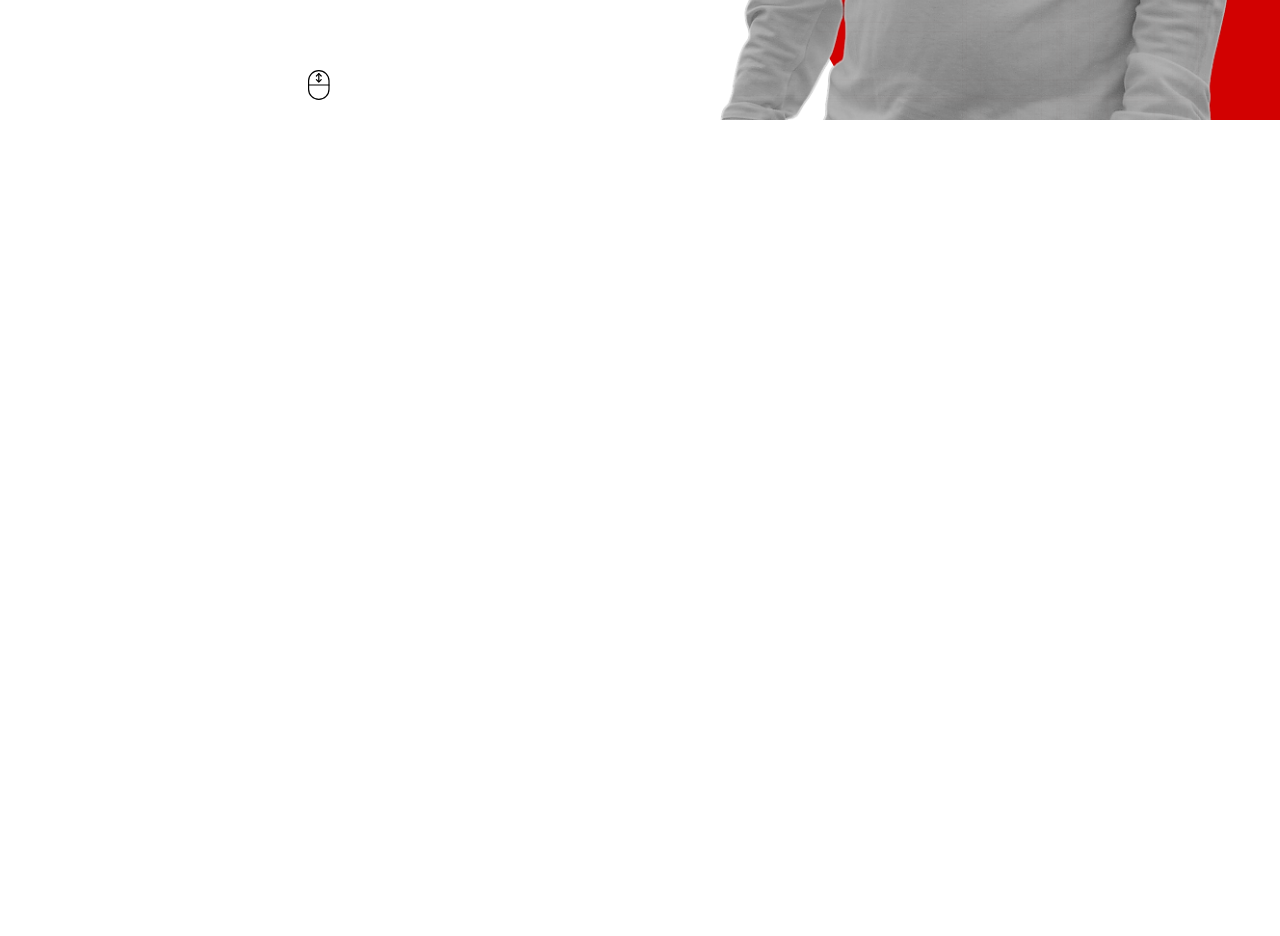
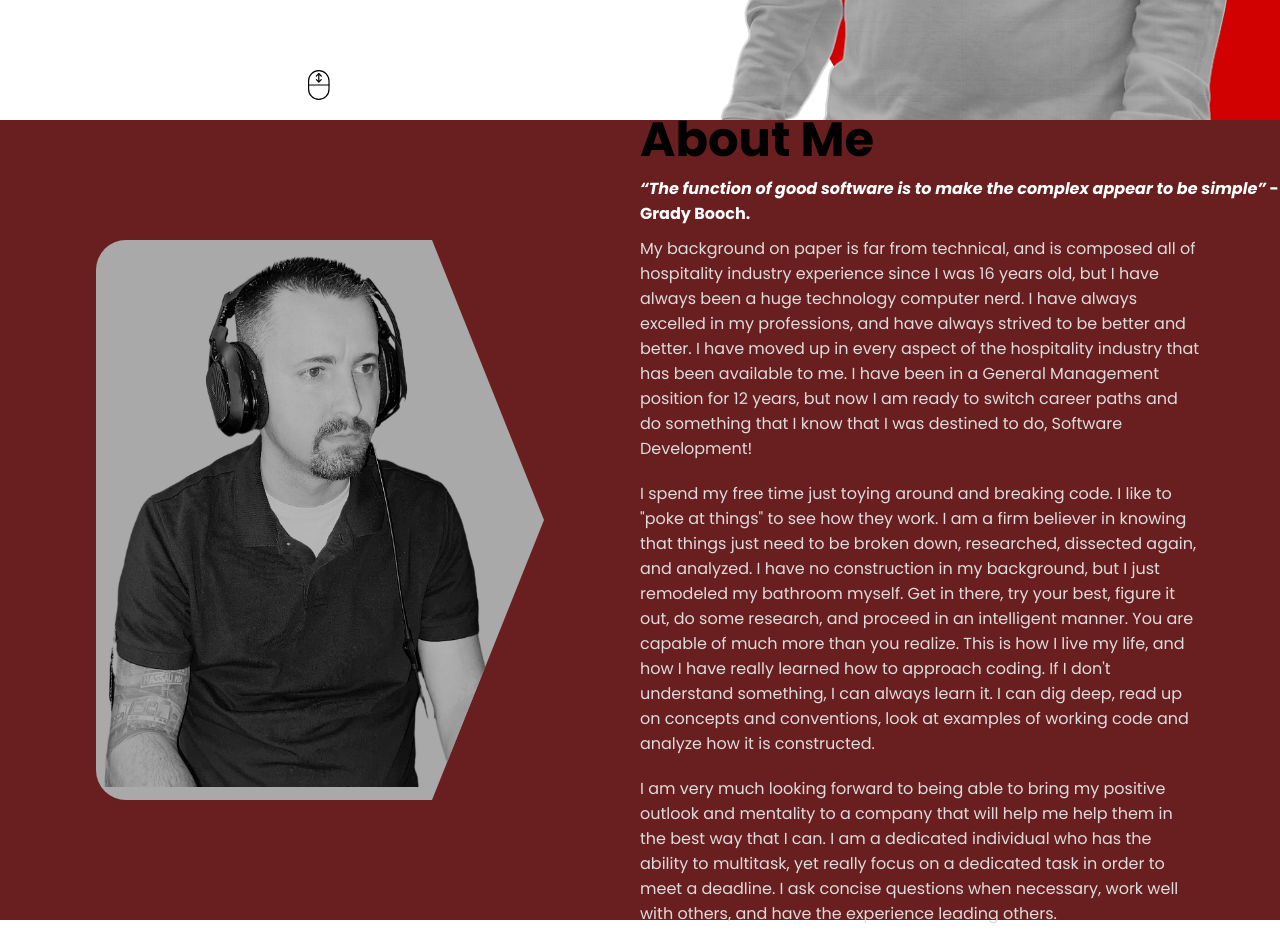
Before and after one commit to DavidWendtNJIT/Portfolio, a React (Create React App) app: page / in a window 1280 px wide. Shown: the part 680-1616 px from the top of the page. Before the commit the page ends 800 px from the top, so only its background shows below. Built offline with nearby package versions, Linux system fonts and the light colour scheme.

Commit message:
about me created

```diff
--- a/public/index.html
+++ b/public/index.html
@@ -15,7 +15,7 @@
     <link rel="apple-touch-icon" href="%PUBLIC_URL%/logo192.png" />
     <link rel="manifest" href="%PUBLIC_URL%/manifest.json" />
     <link
-      href="https://fonts.googleapis.com/css2?family=Poppins:wght@200;300;400;500;600;700;800;900&display=swap"
+      href="https://fonts.googleapis.com/css2?family=Poppins:ital,wght@0,200;0,300;0,400;0,500;0,600;0,700;0,800;0,900;1,400;1,500;1,600;1,700;1,800;1,900&display=swap"
       rel="stylesheet"
     />
     <style>
--- a/src/App.js
+++ b/src/App.js
@@ -1,9 +1,11 @@
+import About from "./components/about/About";
 import Intro from "./components/intro/Intro";
 
 function App() {
   return (
     <div>
       <Intro/>
+      <About/>
     </div>
   );
 }
--- /dev/null
+++ b/src/components/about/About.jsx
@@ -0,0 +1,55 @@
+import "./about.css"
+import me from "../../img/me_coding_bw.png"
+
+const About = () => {
+  return (
+    <div className="about">
+      <div className="a-left">
+        <div className="a-card bg"></div>
+        <div className="a-card">
+          <img src={me} alt="David" className="a-img" />
+        </div>
+      </div>
+      <div className="a-right">
+        <h1 className="a-title">About Me</h1>
+        <p className="a-quote">
+          <em>“The function of good software is to make the complex appear to be
+          simple”</em>  -Grady Booch.
+        </p>
+        <p className="a-desc">
+          My background on paper is far from technical, and is composed all of
+          hospitality industry experience since I was 16 years old, but I have
+          always been a huge technology computer nerd. I have always excelled in
+          my professions, and have always strived to be better and better. I
+          have moved up in every aspect of the hospitality industry that has
+          been available to me. I have been in a General Management position for
+          12 years, but now I am ready to switch career paths and do something
+          that I know that I was destined to do, Software Development!
+        </p>
+        <p className="a-desc">
+          I spend my free time just toying around and breaking code. I like to
+          "poke at things" to see how they work. I am a firm believer in
+          knowing that things just need to be broken down, researched, dissected
+          again, and analyzed. I have no construction in my background, but I
+          just remodeled my bathroom myself. Get in there, try your best, figure it
+          out, do some research, and proceed in an intelligent manner. You are
+          capable of much more than you realize. This is how I live my life, and
+          how I have really learned how to approach coding. If I don't
+          understand something, I can always learn it. I can dig deep, read up
+          on concepts and conventions, look at examples of working code and
+          analyze how it is constructed.
+        </p>
+        <p className="a-desc">
+          I am very much looking forward to being able to bring my positive
+          outlook and mentality to a company that will help me help them in the
+          best way that I can. I am a dedicated individual who has the ability
+          to multitask, yet really focus on a dedicated task in order to meet a
+          deadline. I ask concise questions when necessary, work well with
+          others, and have the experience leading others.
+        </p>
+      </div>
+    </div>
+  );
+}
+
+export default About
--- /dev/null
+++ b/src/components/about/about.css
@@ -0,0 +1,57 @@
+.about {
+  height: 100vh;
+  display: flex;
+  align-items: center;
+  background-color: #691F1F;
+}
+
+.a-left {
+  flex:1;
+  display: flex;
+  align-items: center;
+  justify-content: center;
+  position: relative;
+  height: 100%;
+}
+
+.a-right {
+  flex:1;
+}
+
+.a-card.bg {
+  position: absolute;
+  top: 200px;
+  left: 50px;
+  /* background-color: #691F1F; */
+}
+
+.a-card {
+  clip-path: polygon(0% 0%, 75% 0%, 100% 50%, 75% 100%, 0% 100%);
+  width: 70%;
+  height: 70vh;
+  border-radius: 30px;
+  position: relative;
+  overflow: hidden;
+}
+
+.a-img {
+  width: 100%;
+  height: 100%;
+  object-fit: contain;
+  background-color: #a9a9a9;
+}
+
+.a-title {
+  color: black;
+  font-size: 3em;
+}
+
+.a-quote {
+  color: white;
+  font-weight: 700;;
+}
+
+.a-desc {
+  padding: 10px 80px 10px 0px;
+  color: #dcdcdc;
+}
```
Also changed, not shown: src/img/me_coding_bw.png (added).
